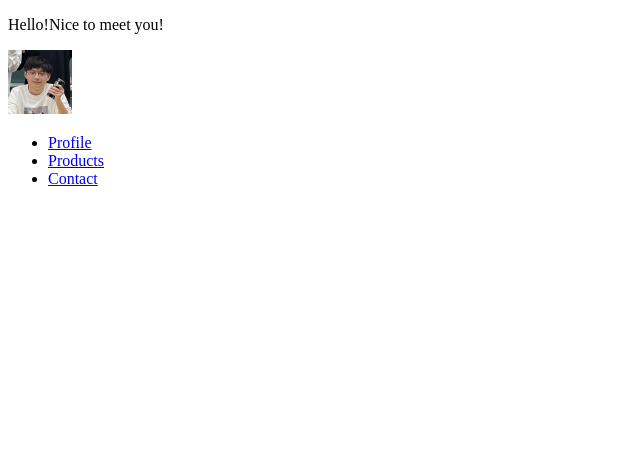
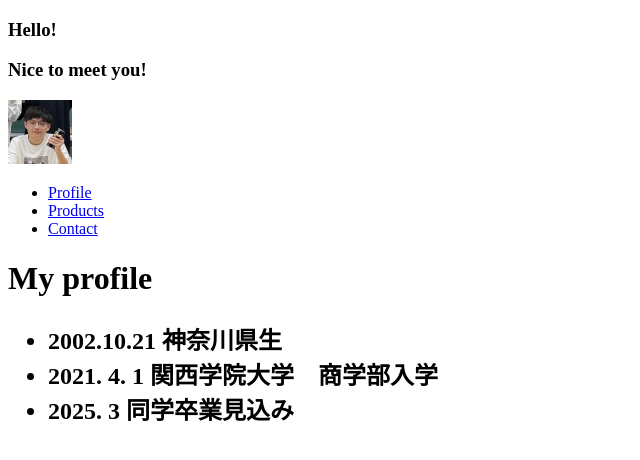
Before and after one commit to Keiji-morita/introduction_site, a Next.js app: page / in a window 1280 px wide. Shown: the top 460 px of the page, without its empty margins (0-640 px from the left). Built offline with nearby package versions, Linux system fonts and the light colour scheme.

Commit message:
tailwind 実装

```diff
--- a/components/intro_nav.js
+++ b/components/intro_nav.js
@@ -1,20 +1,29 @@
 import Head from 'next/head'
 import Image from 'next/image'
 import Link from 'next/link'
+import "tailwindcss/tailwind.css";
+
+import { Container } from 'postcss'
 
 export default function Intro() {
   return (
 <header>
-<p>
-  Hello!Nice to meet you!
-</p>
 
-<section>
-<Image src="/images/introduction.jpg" width={64} height={64} alt="My avatar" />
-</section>
+<div class="bg-gray-400 opacity-50 flex flex-row">
+  <div class="basis-2/4">
+      <h3 class="font-serif">
+      Hello!
+      </h3>
+      <h3 class="font-serif">Nice to meet you!</h3>
+    </div>
 
-<section>
-<nav>
+
+  <Image class="rounded-full basis-2/4" src="/images/introduction.jpg" width={64} height={64} alt="My avatar" />
+</div>
+
+
+<div>
+<nav list-none>
       <ul>
         <li>
           <Link href="/posts/profile">
@@ -34,7 +43,7 @@ export default function Intro() {
         </li>
       </ul>
     </nav>
-</section>
+</div>
 </header>
   )
 }
--- a/pages/index.js
+++ b/pages/index.js
@@ -3,13 +3,13 @@ import Image from 'next/image'
 import Link from 'next/link'
 import { FaGithub } from "react-icons/fa"
 import { FaTwitterSquare} from "react-icons/fa"
-import MyApp from './posts/_app'
+import Profile from './posts/profile'
 
 
 export default function Home() {
   return (
 
-    <MyApp/>
+    <Profile/>
     // <div className="container">
     //   <Head>
     //     <title>Create Next App</title>
--- a/pages/posts/contact.js
+++ b/pages/posts/contact.js
@@ -7,6 +7,7 @@ export default function Profile({pageProps }) {
   <Intro />
 
     <h1>Please contact to me!</h1>
+
   </>
 
 }
--- /dev/null
+++ b/postcss.config.js
@@ -0,0 +1,6 @@
+module.exports = {
+  plugins: {
+    tailwindcss: {},
+    autoprefixer: {},
+  },
+}
--- a/styles/app.css
+++ /dev/null
@@ -1,3 +0,0 @@
-.App {
-  width: 100%;
-}
--- /dev/null
+++ b/styles/globals.css
@@ -0,0 +1,3 @@
+@tailwind base;
+@tailwind components;
+@tailwind utilities;
```
Also changed, not shown: package.json (+22 -4 lines), tailwind.config.js (added, +12 -0 lines), pages/api/send.js (added), public/images/cover5.webp (added), 1 other file (tests, documents, lock files or other folders).
